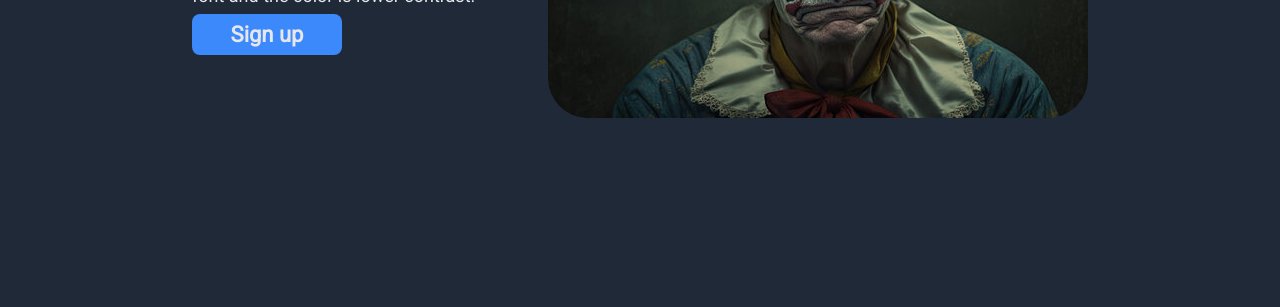
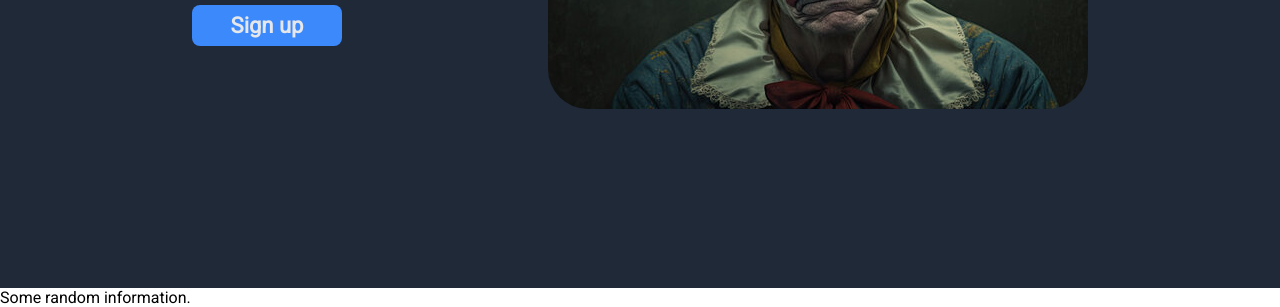
Before and after one commit to MightyRavenDark88/project-landing-page, a plain HTML site: page index.html in a window 1280 px wide. Shown: the part 493-800 px from the top of the page. Drawn offline with Linux system fonts and the light colour scheme.

Commit message:
Insert text 'Some random information.' for information-header

```diff
--- a/index.html
+++ b/index.html
@@ -9,7 +9,6 @@
 </head>
 <body>
     <div class="header">
-        <!--<div class="space"></div>-->
         <div class="middle-header">
             <div class="header-logo">Header Logo</div>
             <ul>
@@ -18,10 +17,8 @@
                 <li><a href="">head link three</a></li>
             </ul>
         </div>
-        <!--<div class="space"></div>-->
     </div>
     <div class="hero">
-        <!--<div class="space"></div>-->
         <div class="hero-box">
             <div class="hero-info">
                 <div class="title">
@@ -34,9 +31,12 @@
             </div>
             <img src="sad-clown.jpg" alt="placeholder">
         </div>
-        <!--<div class="space"></div>-->
     </div>
-    <div class="information"></div>
+    <div class="information">
+        <div class="information-header">
+            Some random information.
+        </div>
+    </div>
     <div class="quote"></div>
     <div class="advertisement"></div>
     <div class="footer"></div>
```
